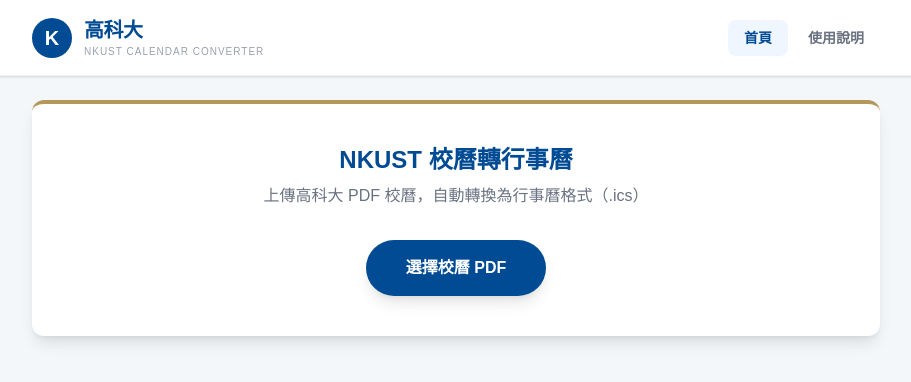
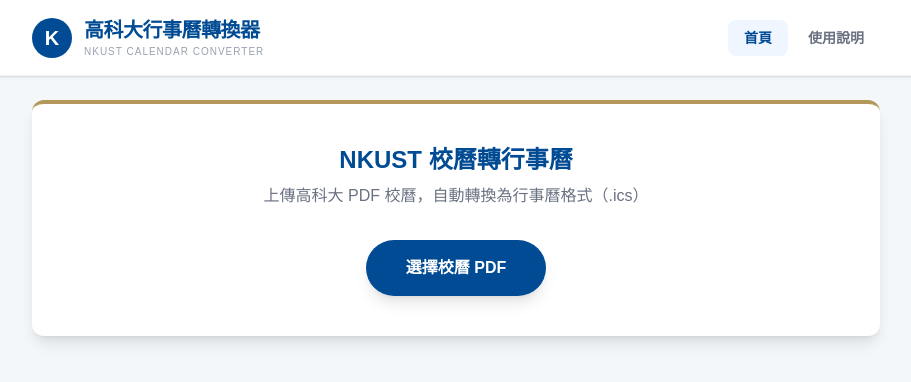
Before and after one commit to kylin419/nkust_calendar_converter, a Next.js app: page / in a window 1280 px wide. Shown: the top 382 px of the page, without its empty margins (184-1095 px from the left). Built offline with nearby package versions, Linux system fonts and the light colour scheme; no server answers.

Commit message:
fix navbar bug

```diff
--- a/app/components/Header.tsx
+++ b/app/components/Header.tsx
@@ -20,7 +20,7 @@
           </div>
           <div>
             <h1 className="text-[#004b93] font-black text-lg md:text-xl tracking-tight">
-              高科大<span className="hidden xs:inline">行事曆轉換器</span>
+              高科大行事曆轉換器
             </h1>
             <p className="text-gray-400 text-[8px] md:text-[10px] uppercase tracking-widest font-medium">
               NKUST Calendar Converter
```
